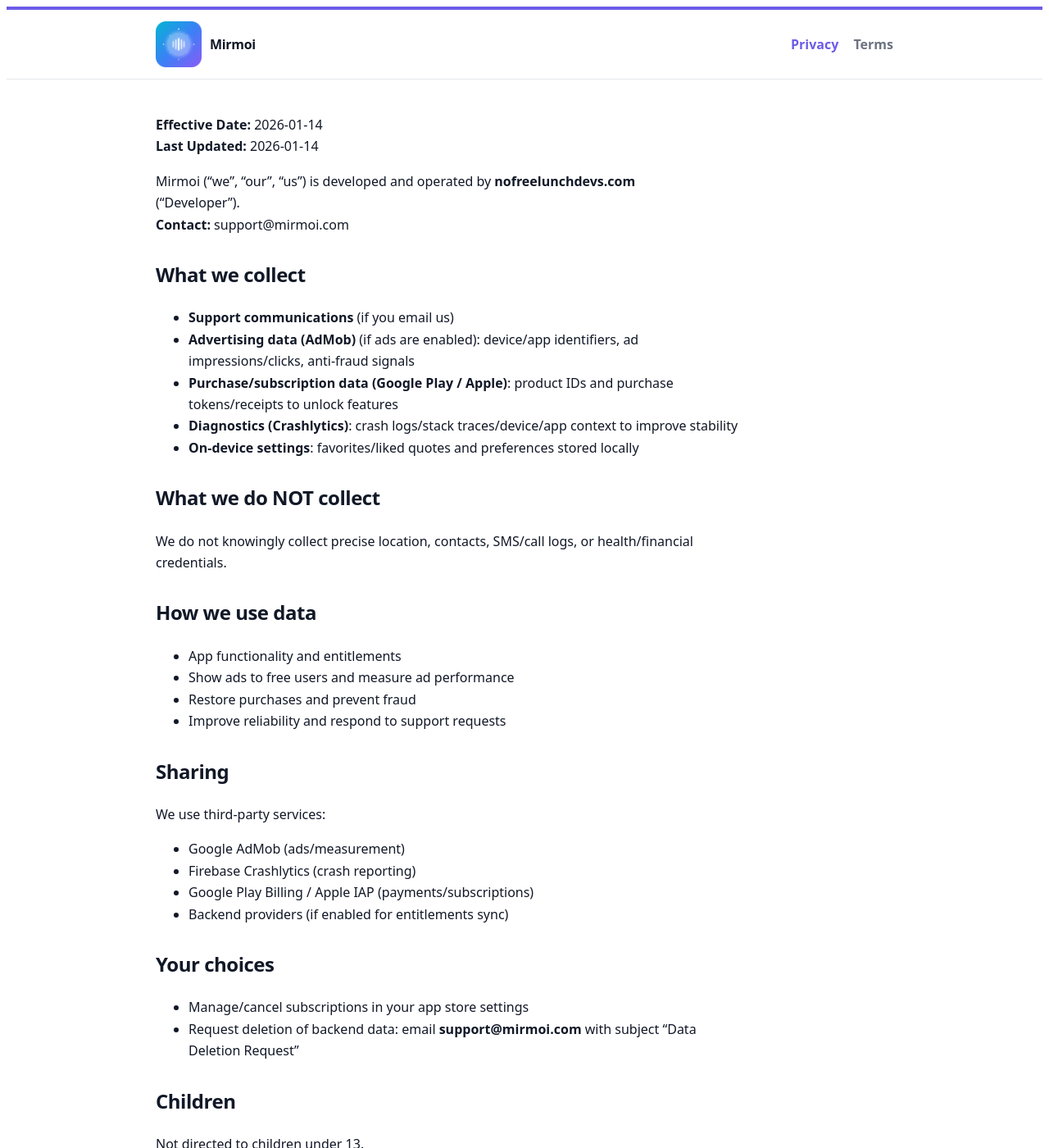
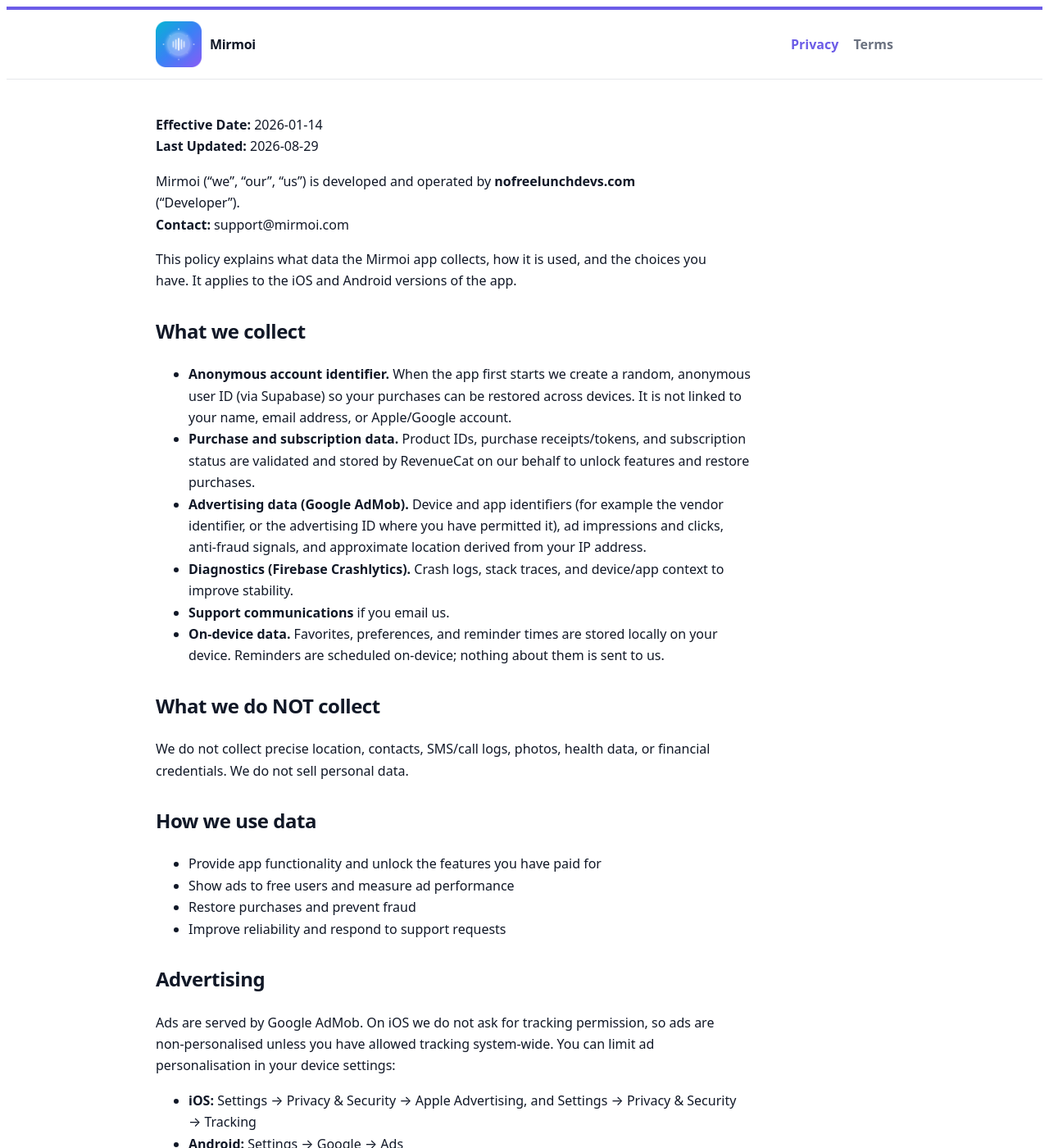
Before and after one commit to nofreelunch-development/mirmoi-legal, a Jekyll site: the page built from privacy/index.md, in a window 1280 px wide and 1400 px high. Shown: the whole window at 82% size. Built offline with Jekyll 4.4.1, drawn with Linux system fonts in a browser that asks for light colours; our own code applies the rules of GitHub Pages for plain Markdown files; some of the changed text lies outside the part shown.

Commit message:
Update Privacy Policy and Terms for iOS launch
Privacy:
- Name RevenueCat and Supabase; describe the anonymous user ID
- Disclose IP-derived approximate location and ad identifiers (matches
  App Store privacy labels)
- Add Advertising section with device opt-out paths and Google
  partner-sites link (AdMob policy requirement)
- Add retention periods and a deletion process keyed to the in-app User ID

Terms:
- Apple 3.1.2 auto-renewal disclosures (charge timing, 24h cancel window,
  store-managed cancellation, price-change notice)
- Fix undefined "Company" -> "Developer"
- Add Content, Your content, Termination, and Apple EULA /
  third-party-beneficiary sections
- Drop the empty governing-law clause

Co-Authored-By: Claude Fable 5 <noreply@anthropic.com>
Claude-Session: https://claude.ai/code/session_01GAFeC7SeeJNphZkeL2nPvF

```diff
--- a/privacy/index.md
+++ b/privacy/index.md
@@ -4,45 +4,71 @@ permalink: /privacy/
 ---
 
 **Effective Date:** 2026-01-14
-**Last Updated:** 2026-01-14
+**Last Updated:** 2026-08-29
 
 Mirmoi (“we”, “our”, “us”) is developed and operated
 by **nofreelunchdevs.com** (“Developer”).
 **Contact:** support@mirmoi.com
 
+This policy explains what data the Mirmoi app collects, how it is used, and the choices you have. It applies to the iOS and Android versions of the app.
+
 ## What we collect
-- **Support communications** (if you email us)
-- **Advertising data (AdMob)** (if ads are enabled): device/app identifiers, ad impressions/clicks, anti-fraud signals
-- **Purchase/subscription data (Google Play / Apple)**: product IDs and purchase tokens/receipts to unlock features
-- **Diagnostics (Crashlytics)**: crash logs/stack traces/device/app context to improve stability
-- **On-device settings**: favorites/liked quotes and preferences stored locally
+- **Anonymous account identifier.** When the app first starts we create a random, anonymous user ID (via Supabase) so your purchases can be restored across devices. It is not linked to your name, email address, or Apple/Google account.
+- **Purchase and subscription data.** Product IDs, purchase receipts/tokens, and subscription status are validated and stored by RevenueCat on our behalf to unlock features and restore purchases.
+- **Advertising data (Google AdMob).** Device and app identifiers (for example the vendor identifier, or the advertising ID where you have permitted it), ad impressions and clicks, anti-fraud signals, and approximate location derived from your IP address.
+- **Diagnostics (Firebase Crashlytics).** Crash logs, stack traces, and device/app context to improve stability.
+- **Support communications** if you email us.
+- **On-device data.** Favorites, preferences, and reminder times are stored locally on your device. Reminders are scheduled on-device; nothing about them is sent to us.
 
 ## What we do NOT collect
-We do not knowingly collect precise location, contacts, SMS/call logs, or health/financial credentials.
+We do not collect precise location, contacts, SMS/call logs, photos, health data, or financial credentials. We do not sell personal data.
 
 ## How we use data
-- App functionality and entitlements
+- Provide app functionality and unlock the features you have paid for
 - Show ads to free users and measure ad performance
 - Restore purchases and prevent fraud
 - Improve reliability and respond to support requests
 
-## Sharing
-We use third-party services:
-- Google AdMob (ads/measurement)
-- Firebase Crashlytics (crash reporting)
-- Google Play Billing / Apple IAP (payments/subscriptions)
-- Backend providers (if enabled for entitlements sync)
+## Advertising
+Ads are served by Google AdMob. On iOS we do not ask for tracking permission, so ads are non-personalised unless you have allowed tracking system-wide. You can limit ad personalisation in your device settings:
+
+- **iOS:** Settings → Privacy & Security → Apple Advertising, and Settings → Privacy & Security → Tracking
+- **Android:** Settings → Google → Ads
+
+Learn how Google uses data from apps that use its services: <https://policies.google.com/technologies/partner-sites>
+
+Subscribers to a paid plan do not see ads.
+
+## Third-party services
+We use the following services, each of which processes data under its own privacy policy:
+
+- **Google AdMob** — ads and ad measurement
+- **Firebase Crashlytics** (Google) — crash reporting
+- **RevenueCat** — subscription validation and management
+- **Supabase** — anonymous accounts and entitlement records
+- **Apple App Store / Google Play** — payments and subscription billing
+
+## Retention and deletion
+- **Purchase records** are kept for as long as needed to honour your subscription and for legal and accounting purposes (up to 7 years).
+- **Crash diagnostics** are retained by Firebase for 90 days.
+- **Advertising data** is retained by Google according to its policies.
+- **On-device data** is removed when you uninstall the app.
+
+To delete the data associated with your anonymous ID, email **support@mirmoi.com** with the subject “Data Deletion Request” and include the User ID shown in the app’s Settings screen. We will respond within 30 days.
 
 ## Your choices
-- Manage/cancel subscriptions in your app store settings
-- Request deletion of backend data: email **support@mirmoi.com** with subject “Data Deletion Request”
+- Manage or cancel subscriptions in your App Store or Google Play account settings
+- Limit ad personalisation using the device settings above
+- Request deletion of your data as described above
 
 ## Children
-Not directed to children under 13.
+The app is not directed to children under 13, and we do not knowingly collect personal data from them.
 
 ## Security
-We use industry-standard encryption in transit (HTTPS/TLS).
-We do not use custom encryption.
+Data is encrypted in transit using HTTPS/TLS. We do not use custom encryption.
 
 ## Changes
-We may update this policy and will update the date above.
+We may update this policy and will update the date above. Material changes will be noted in the app or on this page.
+
+## Terms
+Use of the app is also governed by our [Terms of Service](/terms/).
```
Also changed, not shown: terms/index.md (+30 -17 lines).
